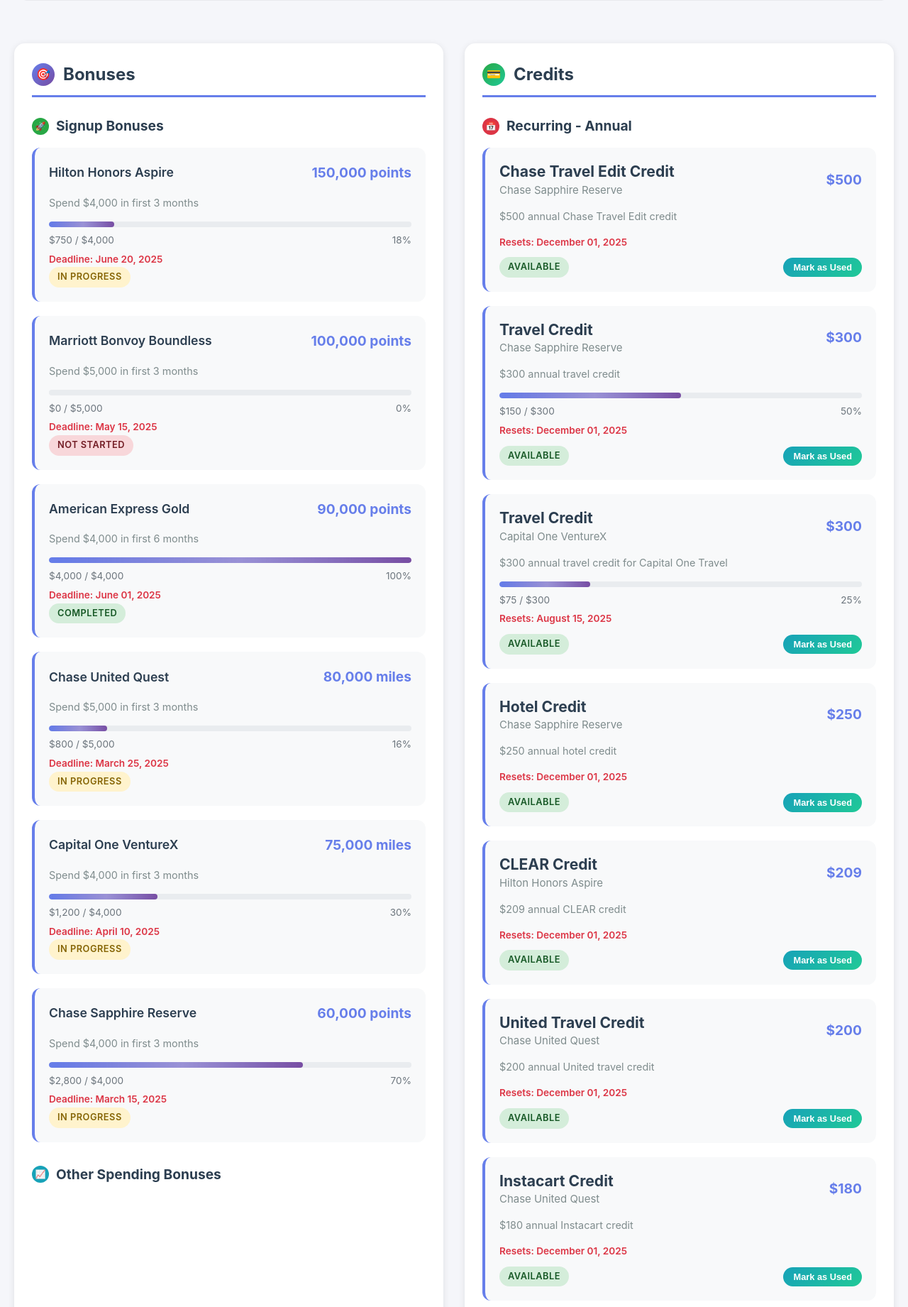
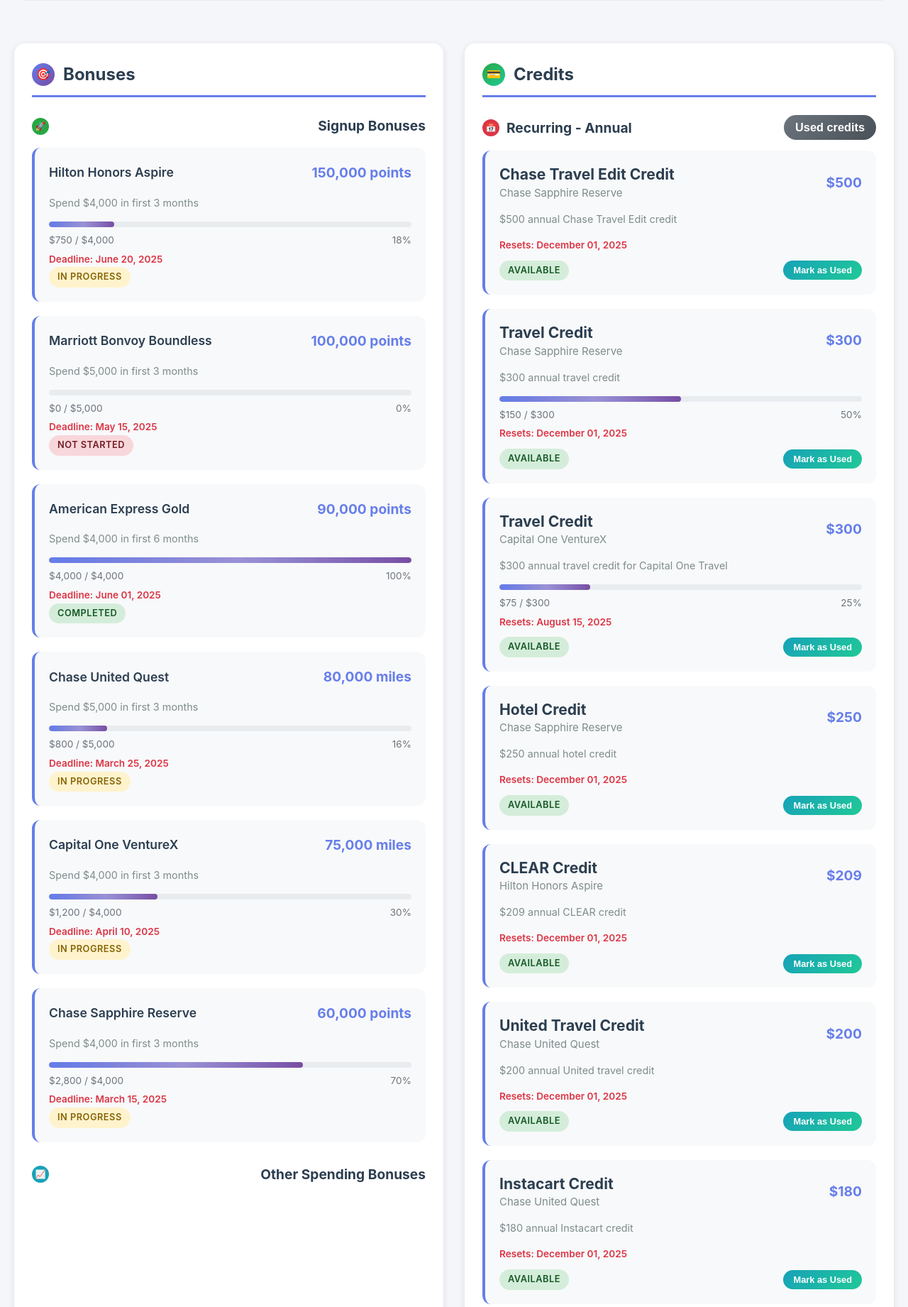
Before and after one commit to amyhao-design/hello-amy, a Flask app: page / in a window 1280 px wide. Shown: the part 455-2296 px from the top of the page at 71% size. Run offline with Flask 3, Linux system fonts and the light colour scheme; data comes from the database, SQL or seed files in the repository; data that the repository does not hold is empty.

Commit message:
Pop up for used credits

```diff
--- a/app.py
+++ b/app.py
@@ -1444,6 +1444,59 @@
                 'success': False,
                 'error': str(e)
             }), 500
+
+@app.route('/api/used-credits/<frequency>', methods=['GET'])
+def get_used_credits_api(frequency):
+    """
+    API Endpoint: Get used credits for a specific frequency
+    """
+    try:
+        # Map the frequency names to match existing function expectations
+        frequency_map = {
+            'semiannual': 'semi-annual',
+            'onetime': 'onetime'
+        }
+
+        mapped_frequency = frequency_map.get(frequency, frequency)
+
+        # Validate frequency
+        valid_frequencies = ['annual', 'semi-annual', 'quarterly', 'monthly', 'onetime']
+        if mapped_frequency not in valid_frequencies:
+            return jsonify({
+                'success': False,
+                'error': 'Invalid frequency. Must be one of: annual, semiannual, quarterly, monthly, onetime'
+            }), 400
+
+        # Get used credits using existing function
+        used_credits = get_used_credits_by_frequency(mapped_frequency)
+
+        # Format the data for the frontend
+        formatted_credits = []
+        for credit in used_credits:
+            formatted_credit = {
+                'benefit_name': credit.get('benefit_name', ''),
+                'card_name': credit.get('card_name', ''),
+                'credit_amount': currency_filter(credit.get('credit_amount', 0)),
+                'description': credit.get('description', ''),
+                'has_progress': credit.get('has_progress', False),
+                'progress_percent': credit.get('progress_percent', 0),
+                'current_amount': currency_filter(credit.get('current_amount', 0)),
+                'required_amount': currency_filter(credit.get('required_amount', 0)),
+                'reset_date': credit.get('reset_date', '')
+            }
+            formatted_credits.append(formatted_credit)
+
+        return jsonify({
+            'success': True,
+            'credits': formatted_credits,
+            'count': len(formatted_credits)
+        })
+
+    except Exception as e:
+        return jsonify({
+            'success': False,
+            'error': str(e)
+        }), 500
 
 # === NEW INTERACTIVE ROUTES ===
 
--- a/static/css/style.css
+++ b/static/css/style.css
@@ -424,6 +424,13 @@
     margin-bottom: 15px;
     display: flex;
     align-items: center;
+    justify-content: space-between;
+    gap: 10px;
+}
+
+.bonus-category h3 > div:first-child {
+    display: flex;
+    align-items: center;
     gap: 10px;
 }
 
@@ -713,6 +720,66 @@
     box-shadow: 0 4px 12px rgba(23, 162, 184, 0.3);
 }
 
+/* Used Credits Button */
+.btn-used-credits {
+    background: linear-gradient(135deg, #6c757d 0%, #495057 100%);
+    color: white;
+    border: none;
+    border-radius: 20px;
+    padding: 8px 16px;
+    font-size: 0.85em;
+    font-weight: 600;
+    cursor: pointer;
+    transition: all 0.3s ease;
+    margin-left: auto;
+    flex-shrink: 0;
+}
+
+.btn-used-credits:hover {
+    background: linear-gradient(135deg, #495057 0%, #343a40 100%);
+    transform: translateY(-1px);
+    box-shadow: 0 3px 10px rgba(108, 117, 125, 0.3);
+}
+
+.btn-used-credits.active {
+    background: linear-gradient(135deg, #dc3545 0%, #c82333 100%);
+}
+
+.btn-used-credits.active:hover {
+    background: linear-gradient(135deg, #c82333 0%, #bd2130 100%);
+}
+
+/* Used Credits Modal Specific Styling */
+.used-credits-modal-content {
+    max-width: 800px;
+    width: 95%;
+    max-height: 90vh;
+    overflow: hidden;
+}
+
+.used-credits-modal-content .modal-body {
+    padding: 20px 30px 30px;
+    max-height: 70vh;
+    overflow-y: auto;
+}
+
+.used-credits-modal-content .progress-grid {
+    gap: 15px;
+}
+
+.used-credits-modal-content .progress-item {
+    opacity: 0.8;
+    border-left-color: #6c757d;
+}
+
+.used-credits-modal-content .no-used-credits {
+    text-align: center;
+    padding: 60px 20px;
+    color: #7f8c8d;
+    font-style: italic;
+    font-size: 1.1em;
+}
+
 /* Responsive Design */
 @media (max-width: 768px) {
     .container {
--- a/templates/dashboard.html
+++ b/templates/dashboard.html
@@ -124,13 +124,13 @@
         <!-- Annual Credits Sub-section -->
         <div class="bonus-category">
             <h3>
+                <div>
                     <div class="category-icon" style="background: #dc3545;">📅</div>
                     Recurring - Annual
-                {% if used_annual_credits %}
-                <button class="btn-view-used" onclick="toggleUsedCredits('annual')" id="btn-annual">
-                    View Used Credits ({{ used_annual_credits|length }})
+                </div>
+                <button class="btn-used-credits" onclick="toggleUsedCredits('annual')" id="btn-annual">
+                    Used credits
                 </button>
-                {% endif %}
             </h3>
             <div class="progress-grid">
                 {% for credit in annual_credits %}
@@ -169,52 +169,18 @@
                 {% endfor %}
             </div>
 
-            <!-- Used Annual Credits (hidden by default) -->
-            {% if used_annual_credits %}
-            <div class="progress-grid" id="used-annual-credits" style="display: none; margin-top: 20px; opacity: 0.7;">
-                {% for credit in used_annual_credits %}
-                <div class="progress-item">
-                    <div class="progress-header">
-                        <div class="progress-title">
-                            <div class="credit-name-primary">{{ credit.benefit_name }}</div>
-                            <div class="card-name-secondary">{{ credit.card_name }}</div>
-                        </div>
-                        <div class="progress-amount">{{ credit.credit_amount|currency }}</div>
-                    </div>
-                    <div class="progress-description">
-                        {{ credit.description }}
-                    </div>
-                    {% if credit.has_progress %}
-                    <div class="progress-bar-container">
-                        <div class="progress-bar" style="width: {{ credit.progress_percent }}%"></div>
-                    </div>
-                    <div class="progress-text">
-                        <span>{{ credit.current_amount|currency }} / {{ credit.required_amount|currency }}</span>
-                        <span>{{ credit.progress_percent }}%</span>
-                    </div>
-                    {% endif %}
-                    <div class="progress-deadline">
-                        Resets: {{ credit.reset_date }}
-                    </div>
-                    <div class="credit-actions">
-                        <span class="status-badge used">Used</span>
-                    </div>
-                </div>
-                {% endfor %}
-            </div>
-            {% endif %}
         </div>
 
         <!-- Semi-Annual Credits Sub-section -->
         <div class="bonus-category" style="margin-top: 30px;">
             <h3>
+                <div>
                     <div class="category-icon" style="background: #e83e8c;">📅</div>
                     Recurring - Semi-Annual
-                {% if used_semiannual_credits %}
-                <button class="btn-view-used" onclick="toggleUsedCredits('semiannual')" id="btn-semiannual">
-                    View Used Credits ({{ used_semiannual_credits|length }})
+                </div>
+                <button class="btn-used-credits" onclick="toggleUsedCredits('semiannual')" id="btn-semiannual">
+                    Used credits
                 </button>
-                {% endif %}
             </h3>
             <div class="progress-grid">
                 {% for credit in semiannual_credits %}
@@ -252,18 +218,19 @@
                 </div>
                 {% endfor %}
             </div>
+
         </div>
 
         <!-- Quarterly Credits Sub-section -->
         <div class="bonus-category" style="margin-top: 30px;">
             <h3>
+                <div>
                     <div class="category-icon" style="background: #ffc107; color: #333;">📊</div>
                     Recurring - Quarterly
-                {% if used_quarterly_credits %}
-                <button class="btn-view-used" onclick="toggleUsedCredits('quarterly')" id="btn-quarterly">
-                    View Used Credits ({{ used_quarterly_credits|length }})
+                </div>
+                <button class="btn-used-credits" onclick="toggleUsedCredits('quarterly')" id="btn-quarterly">
+                    Used credits
                 </button>
-                {% endif %}
             </h3>
             <div class="progress-grid">
                 {% for credit in quarterly_credits %}
@@ -292,18 +259,19 @@
                 </div>
                 {% endfor %}
             </div>
+
         </div>
 
         <!-- Monthly Credits Sub-section -->
         <div class="bonus-category" style="margin-top: 30px;">
             <h3>
+                <div>
                     <div class="category-icon" style="background: #17a2b8;">📱</div>
                     Recurring - Monthly
-                {% if used_monthly_credits %}
-                <button class="btn-view-used" onclick="toggleUsedCredits('monthly')" id="btn-monthly">
-                    View Used Credits ({{ used_monthly_credits|length }})
+                </div>
+                <button class="btn-used-credits" onclick="toggleUsedCredits('monthly')" id="btn-monthly">
+                    Used credits
                 </button>
-                {% endif %}
             </h3>
             <div class="progress-grid">
                 {% for credit in monthly_credits %}
@@ -332,13 +300,19 @@
                 </div>
                 {% endfor %}
             </div>
+
         </div>
 
         <!-- One Time Credits Sub-section -->
         <div class="bonus-category" style="margin-top: 30px;">
             <h3>
+                <div>
                     <div class="category-icon" style="background: #6f42c1;">⭐</div>
                     One Time
+                </div>
+                <button class="btn-used-credits" onclick="toggleUsedCredits('onetime')" id="btn-onetime">
+                    Used credits
+                </button>
             </h3>
             <div class="progress-grid">
                 {% for credit in onetime_credits %}
@@ -364,6 +338,7 @@
                 </div>
                 {% endfor %}
             </div>
+
         </div>
     </div>
 </div>
@@ -407,6 +382,21 @@
                 <button type="submit" class="btn-primary">Add Card</button>
             </div>
         </form>
+    </div>
+</div>
+
+<!-- Used Credits Modal -->
+<div id="usedCreditsModal" class="modal">
+    <div class="modal-content used-credits-modal-content">
+        <div class="modal-header">
+            <h3 id="usedCreditsModalTitle">Used Credits</h3>
+            <span class="close" onclick="closeUsedCreditsModal()">&times;</span>
+        </div>
+        <div class="modal-body">
+            <div id="usedCreditsContent" class="progress-grid">
+                <!-- Content will be populated by JavaScript -->
+            </div>
+        </div>
     </div>
 </div>
 {% endblock %}
@@ -572,23 +562,107 @@
 
 // Close modal when clicking outside of it
 window.onclick = function(event) {
-    const modal = document.getElementById('addCardModal');
-    if (event.target == modal) {
+    const addCardModal = document.getElementById('addCardModal');
+    const usedCreditsModal = document.getElementById('usedCreditsModal');
+
+    if (event.target == addCardModal) {
         closeAddCardModal();
+    } else if (event.target == usedCreditsModal) {
+        closeUsedCreditsModal();
     }
 }
 
 function toggleUsedCredits(frequency) {
-    const usedCreditsDiv = document.getElementById(`used-${frequency}-credits`);
-    const button = document.getElementById(`btn-${frequency}`);
+    // Open the modal with used credits for this frequency
+    openUsedCreditsModal(frequency);
+}
 
-    if (usedCreditsDiv.style.display === 'none') {
-        usedCreditsDiv.style.display = 'grid';
-        button.textContent = button.textContent.replace('View', 'Hide');
+function openUsedCreditsModal(frequency) {
+    const modal = document.getElementById('usedCreditsModal');
+    const modalTitle = document.getElementById('usedCreditsModalTitle');
+    const modalContent = document.getElementById('usedCreditsContent');
+
+    // Set the modal title based on frequency
+    const titles = {
+        'annual': 'Used Credits - Recurring Annual',
+        'semiannual': 'Used Credits - Recurring Semi-Annual',
+        'quarterly': 'Used Credits - Recurring Quarterly',
+        'monthly': 'Used Credits - Recurring Monthly',
+        'onetime': 'Used Credits - One Time'
+    };
+    modalTitle.textContent = titles[frequency] || 'Used Credits';
+
+    // Fetch used credits data for this frequency
+    fetch(`/api/used-credits/${frequency}`)
+        .then(response => response.json())
+        .then(data => {
+            if (data.success) {
+                displayUsedCredits(data.credits);
             } else {
-        usedCreditsDiv.style.display = 'none';
-        button.textContent = button.textContent.replace('Hide', 'View');
+                modalContent.innerHTML = '<div class="no-used-credits"><p style="text-align: center; color: #7f8c8d; font-style: italic; padding: 40px;">No used credits yet</p></div>';
             }
+            modal.style.display = 'block';
+        })
+        .catch(error => {
+            console.error('Error fetching used credits:', error);
+            modalContent.innerHTML = '<div class="no-used-credits"><p style="text-align: center; color: #dc3545; padding: 40px;">Error loading used credits</p></div>';
+            modal.style.display = 'block';
+        });
+}
+
+function displayUsedCredits(credits) {
+    const modalContent = document.getElementById('usedCreditsContent');
+
+    if (!credits || credits.length === 0) {
+        modalContent.innerHTML = '<div class="no-used-credits"><p style="text-align: center; color: #7f8c8d; font-style: italic; padding: 40px;">No used credits yet</p></div>';
+        return;
+    }
+
+    let html = '';
+    credits.forEach(credit => {
+        html += `
+            <div class="progress-item">
+                <div class="progress-header">
+                    <div class="progress-title">
+                        <div class="credit-name-primary">${credit.benefit_name}</div>
+                        <div class="card-name-secondary">${credit.card_name}</div>
+                    </div>
+                    <div class="progress-amount">${credit.credit_amount}</div>
+                </div>
+                <div class="progress-description">
+                    ${credit.description}
+                </div>`;
+
+        if (credit.has_progress) {
+            html += `
+                <div class="progress-bar-container">
+                    <div class="progress-bar" style="width: ${credit.progress_percent}%"></div>
+                </div>
+                <div class="progress-text">
+                    <span>${credit.current_amount} / ${credit.required_amount}</span>
+                    <span>${credit.progress_percent}%</span>
+                </div>`;
+        }
+
+        if (credit.reset_date) {
+            html += `
+                <div class="progress-deadline">
+                    Resets: ${credit.reset_date}
+                </div>`;
+        }
+
+        html += `
+                <div class="credit-actions">
+                    <span class="status-badge used">Used</span>
+                </div>
+            </div>`;
+    });
+
+    modalContent.innerHTML = html;
+}
+
+function closeUsedCreditsModal() {
+    document.getElementById('usedCreditsModal').style.display = 'none';
 }
 </script>
 {% endblock %}
```
Lines whose indentation alone changed are shown as unchanged.
